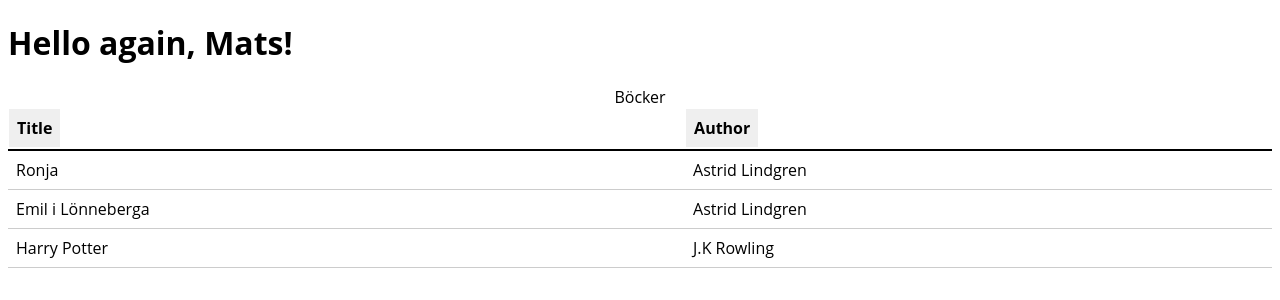
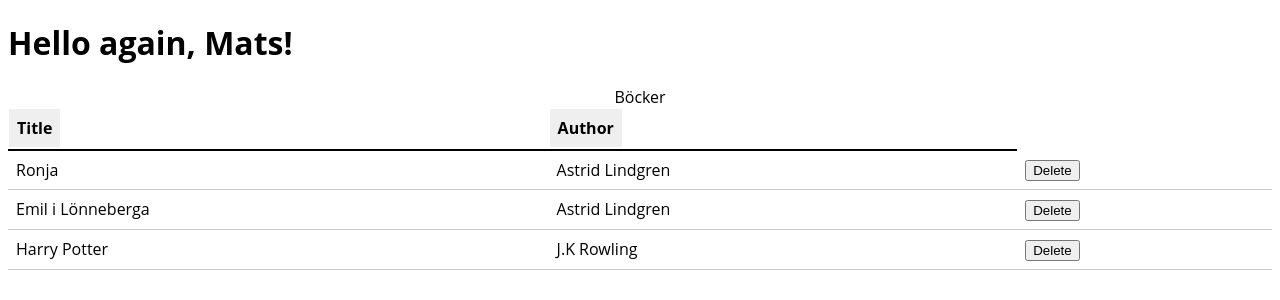
Before and after one commit to matseke/library, a React (Create React App) app: page / in a window 1280 px wide. Shown: the top 300 px of the page. Built offline with nearby package versions, Linux system fonts and the light colour scheme.

Commit message:
Remove button

```diff
--- a/src/TableBody.js
+++ b/src/TableBody.js
@@ -6,6 +6,9 @@ const TableBody = (props) => {
             <tr key={index}>
                 <td>{row.title}</td>
                 <td>{row.author}</td>
+                <td>
+                    <button onClick={() => props.removeBook(index)}>Delete</button>
+                </td>
             </tr>
         );
     });
```
